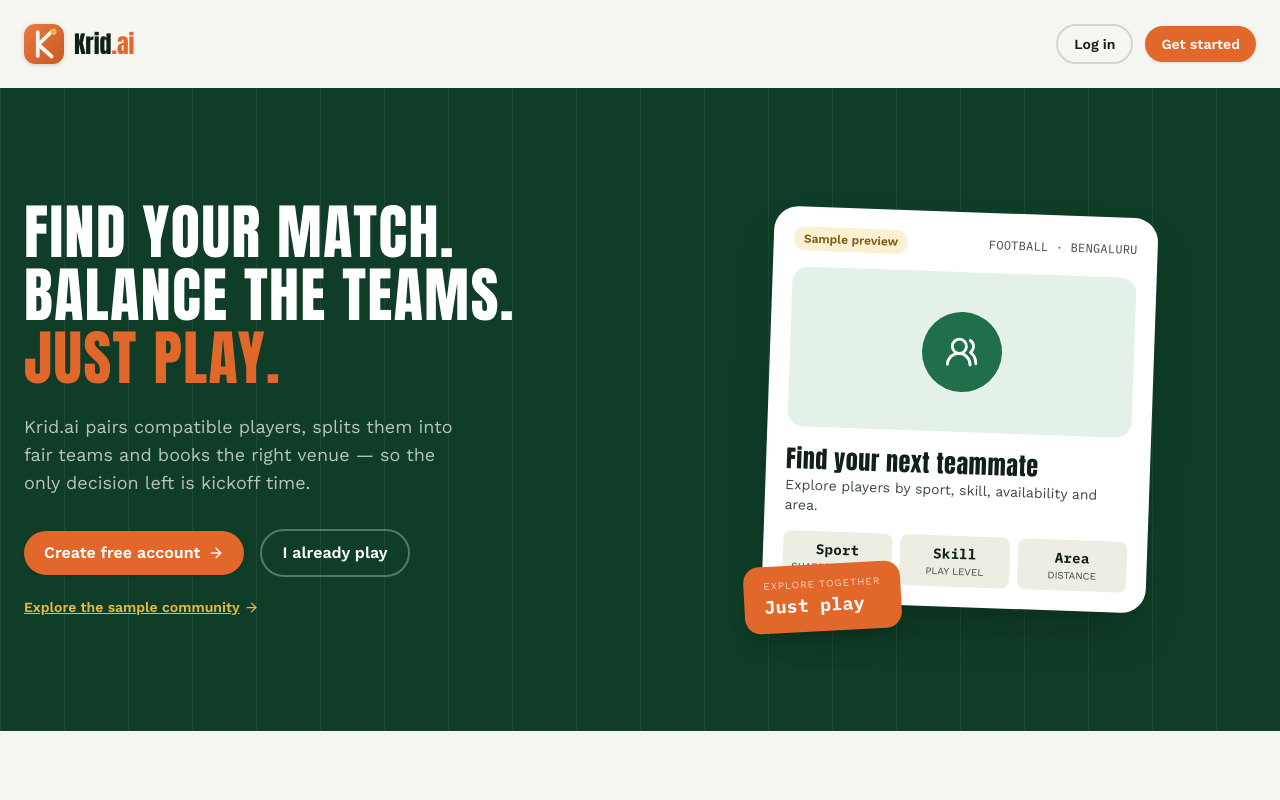
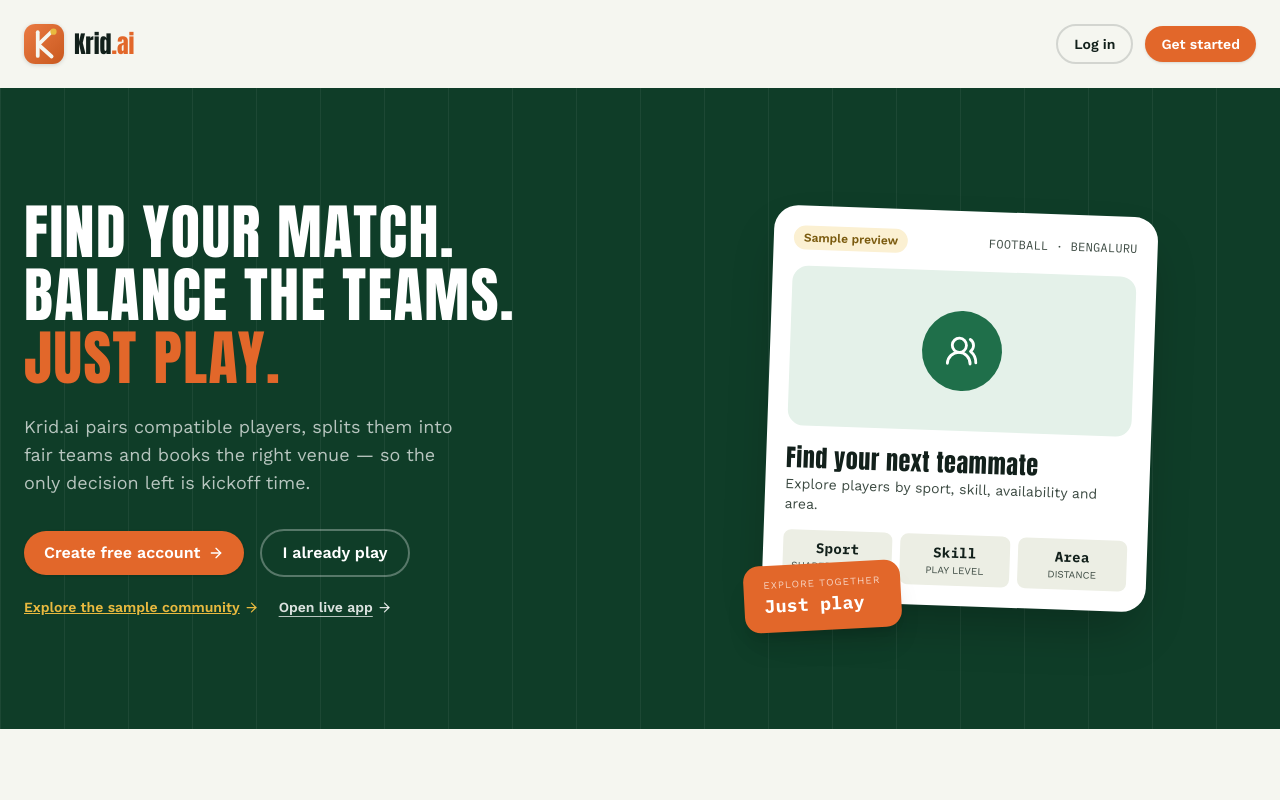
Before and after one commit to aryan6577/krid-ai, a React (Vite) app in the folder sportsync-frontend/: page / in a window 1280 px wide. Shown: the top 800 px of the page. Built offline with nearby package versions, Linux system fonts and the light colour scheme; no server answers.

Commit message:
Add a clickable live app link to the landing/about section for one-click access to the deployed site.

```diff
--- a/sportsync-frontend/src/pages/Landing.jsx
+++ b/sportsync-frontend/src/pages/Landing.jsx
@@ -46,7 +46,17 @@
                 I already play
               </GhostButton>
             </div>
-            <Link to="/demo" className="inline-flex items-center gap-1 text-sm font-semibold text-gold underline mt-5">Explore the sample community <ArrowRight size={15} /></Link>
+            <div className="mt-5 flex flex-col sm:flex-row items-start gap-3 sm:gap-5">
+              <Link to="/demo" className="inline-flex items-center gap-1 text-sm font-semibold text-gold underline">Explore the sample community <ArrowRight size={15} /></Link>
+              <a
+                href="https://krid-web-production.up.railway.app/"
+                target="_blank"
+                rel="noreferrer"
+                className="inline-flex items-center gap-1 text-sm font-semibold text-white/85 underline decoration-white/70 underline-offset-4 hover:text-gold hover:decoration-gold"
+              >
+                Open live app <ArrowRight size={15} />
+              </a>
+            </div>
           </div>
 
           {/* Illustrative discovery card; no real person's activity or match result. */}
```
